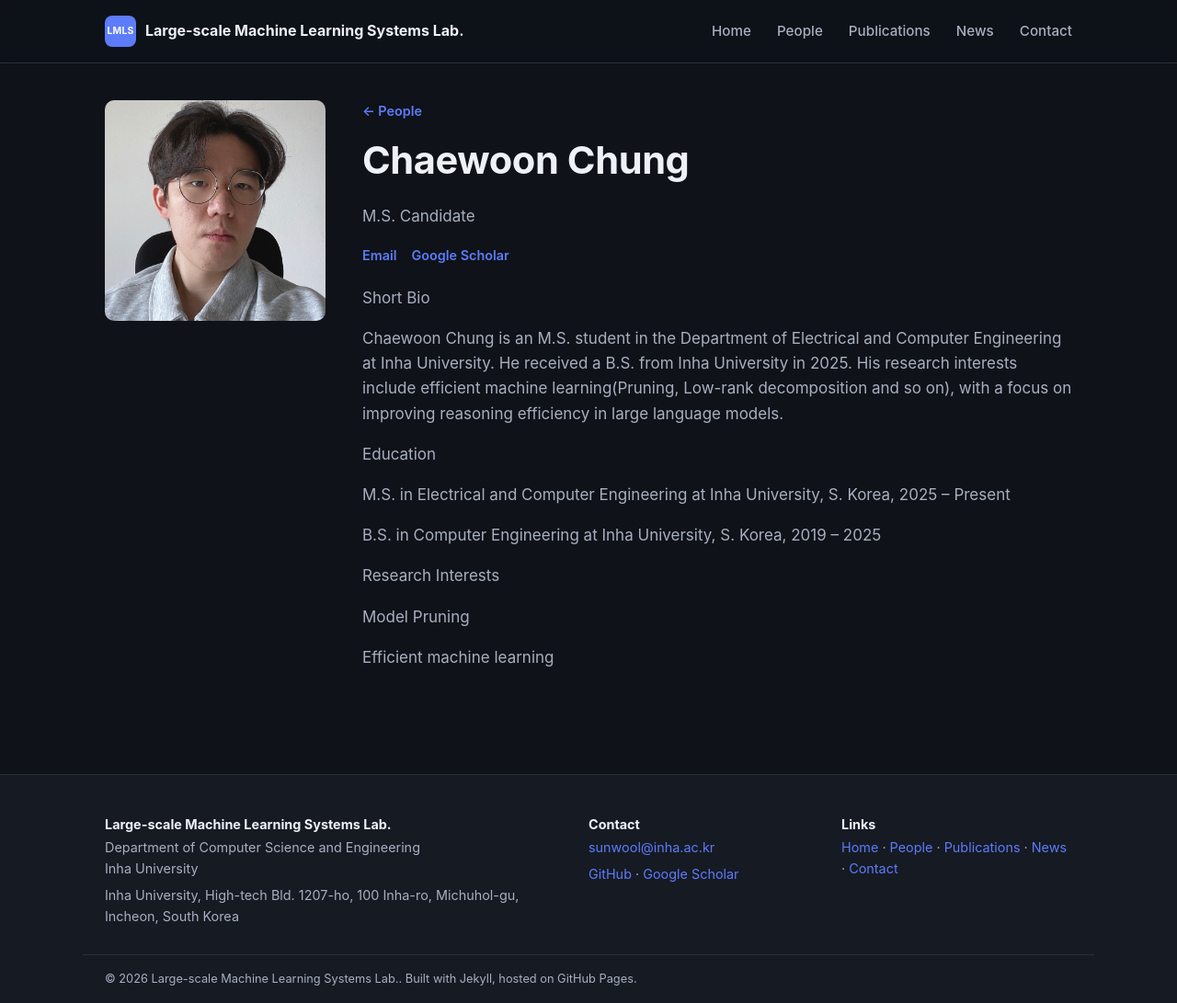
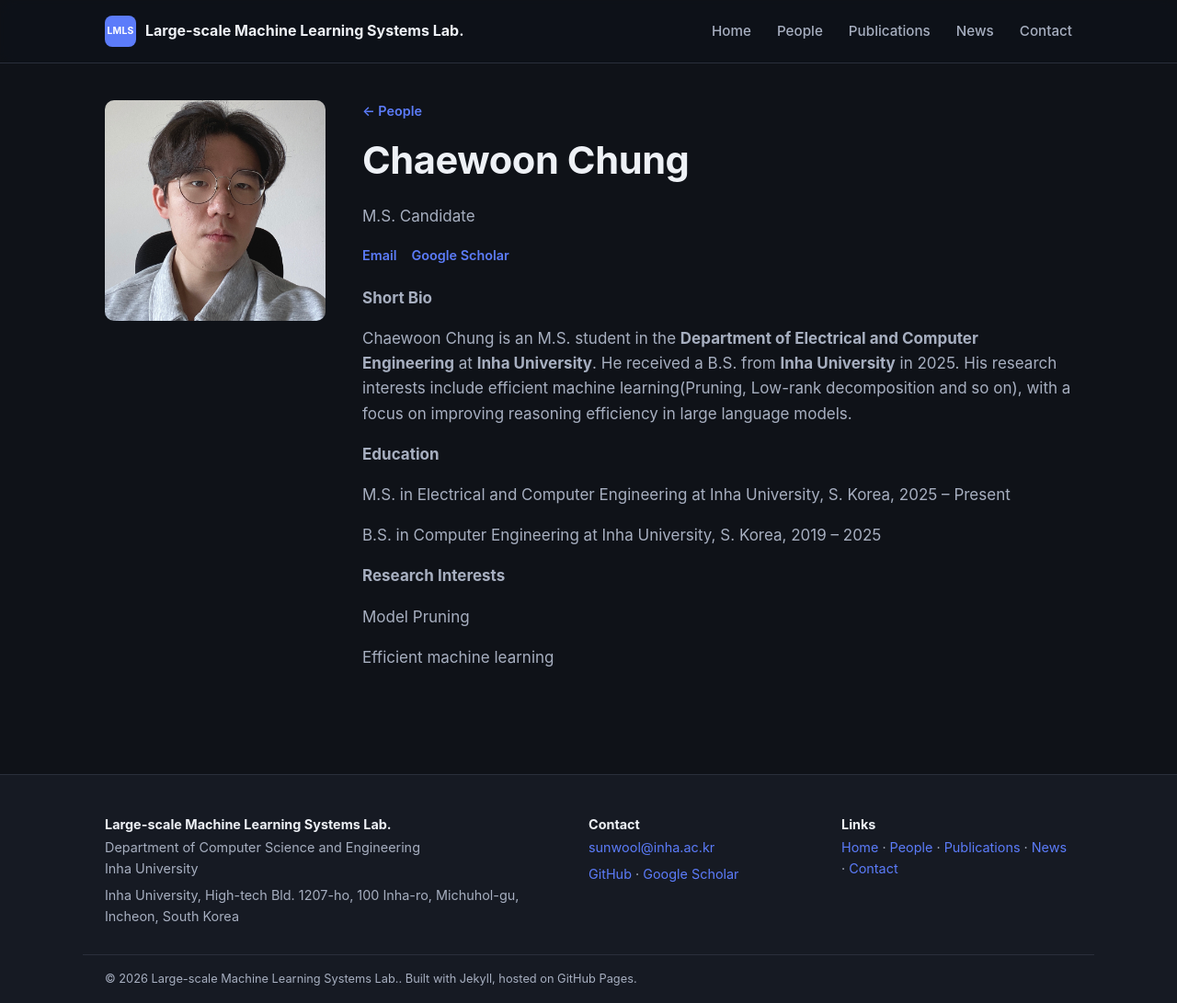
Before and after one commit to LMLS-Lab/lmls-lab.github.io, a Jekyll site: the page built from _people/chaewoon-chung.md, in a window 1280 px wide and 1091 px high. Shown: the whole window at 92% size. Built offline with Jekyll 4.4.1, drawn with Linux system fonts in a browser that asks for light colours.

```diff
--- a/_people/chaewoon-chung.md
+++ b/_people/chaewoon-chung.md
@@ -7,17 +7,17 @@ email: "kansane68@gmail.com"
 google_scholar: "https://scholar.google.co.kr/citations?user=W8l229kAAAAJ"
 photo: "/assets/images/chaewoon-chung.jpg"
 ---
-Short Bio
+**Short Bio**
 
-Chaewoon Chung is an M.S. student in the Department of Electrical and Computer Engineering at Inha University. He received a B.S. from Inha University in 2025. His research interests include efficient machine learning(Pruning, Low-rank decomposition and so on), with a focus on improving reasoning efficiency in large language models.
+Chaewoon Chung is an M.S. student in the **Department of Electrical and Computer Engineering** at **Inha University**. He received a B.S. from **Inha University** in 2025. His research interests include efficient machine learning(Pruning, Low-rank decomposition and so on), with a focus on improving reasoning efficiency in large language models.
 
-Education
+**Education**
 
 M.S. in Electrical and Computer Engineering at Inha University, S. Korea, 2025 -- Present
 
 B.S. in Computer Engineering at Inha University, S. Korea, 2019 -- 2025
 
-Research Interests
+**Research Interests**
 
 Model Pruning
 
```
